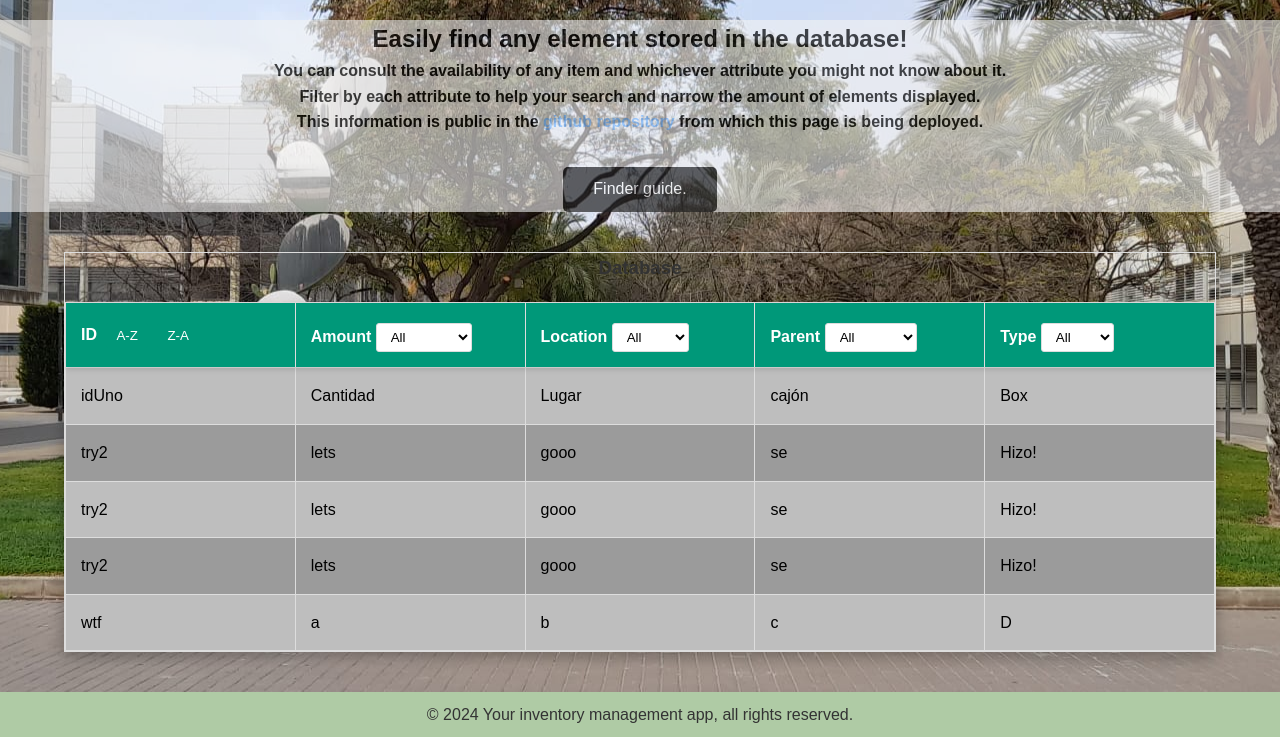
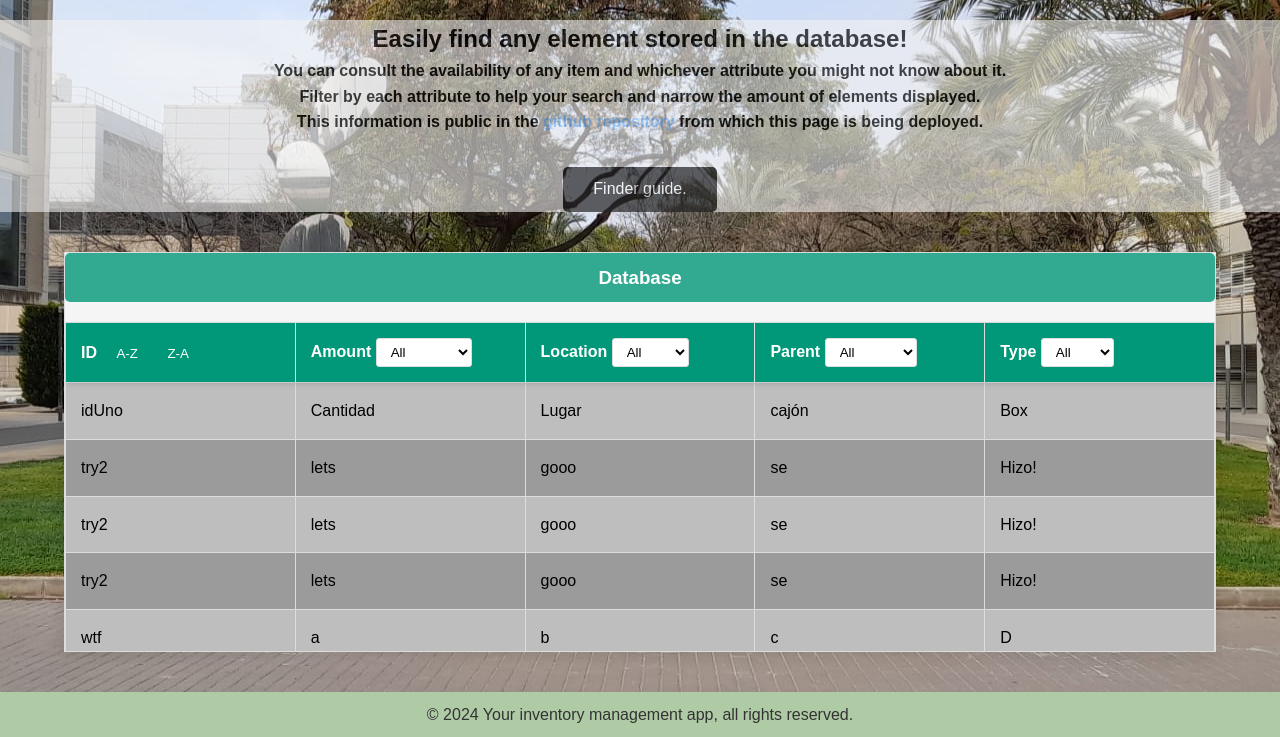
Before and after one commit to NadalBQ/inventory_management_app, a Flask app: page /finder in a window 1280 px wide. Shown: the part 117-854 px from the top of the page. Run offline with Flask 3, Linux system fonts and the light colour scheme.

Commit message:
Added background to the table header in finder.html

```diff
--- a/static/style.css
+++ b/static/style.css
@@ -561,7 +561,6 @@ h1 {
 /* Style for dropdown filters inside the table */
 .scalable-table thead th select {
     padding: 5px 10px;
-    margin-top: 5px;
     background-color: white;
     border: 1px solid #ddd;
     border-radius: 3px;
@@ -571,3 +570,18 @@ h1 {
     outline: none;
     border-color: #009879;
 }
+
+/* Add a background color to the h1 inside the table-container */
+.table-container h1 {
+    background-color: rgba(0, 152, 121, 0.8); /* Semi-transparent background for better readability */
+    color: white; /* Make the text white for contrast */
+    padding: 10px; /* Add some padding around the text */
+    text-align: center; /* Center the text */
+    border-radius: 5px; /* Optional: Slightly round the corners */
+}
+
+/* Optional: Additional styling for the table container itself */
+.table-container {
+    background-color: #f5f5f5; /* Light background for the container */
+    box-shadow: 0 5px 15px rgba(0, 0, 0, 0.1); /* Add a subtle shadow */
+}
--- a/templates/theProject.html
+++ b/templates/theProject.html
@@ -27,7 +27,7 @@
                 <iframe src="/static/pdfs/memoria.pdf" type="application/pdf"></iframe>
                 -->
                 <p>As of right now, there is no pdf available explaining the bits and bobs of the project, stay tuned to see new changes weekly!</p>
-                <p>To Do: Add pdf to theProject; Make demo; migrate csv out of GitHub. In no particular order.</p>
+                <p>To Do: Add 2D map of the room and make it highlight when hovering element in the table; Add pdf to theProject; Make demo; migrate csv out of GitHub. In no particular order.</p>
             </div>
         </section>
 
```
